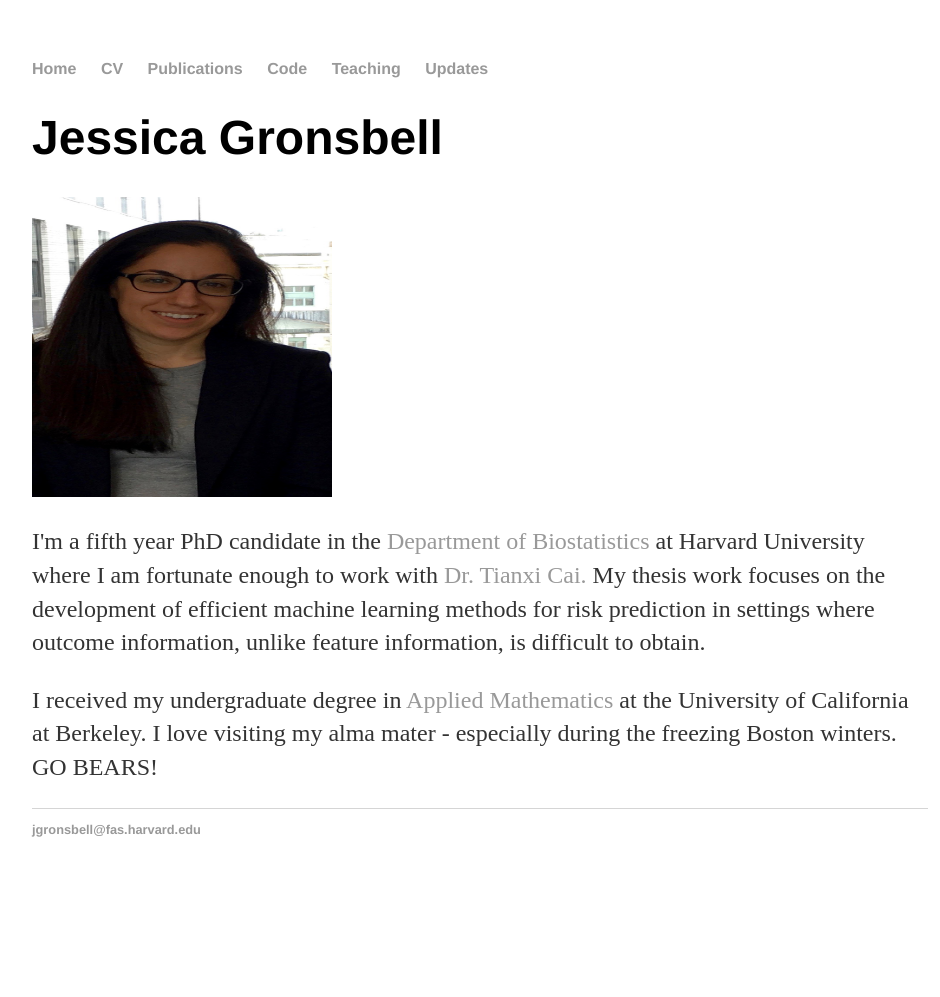
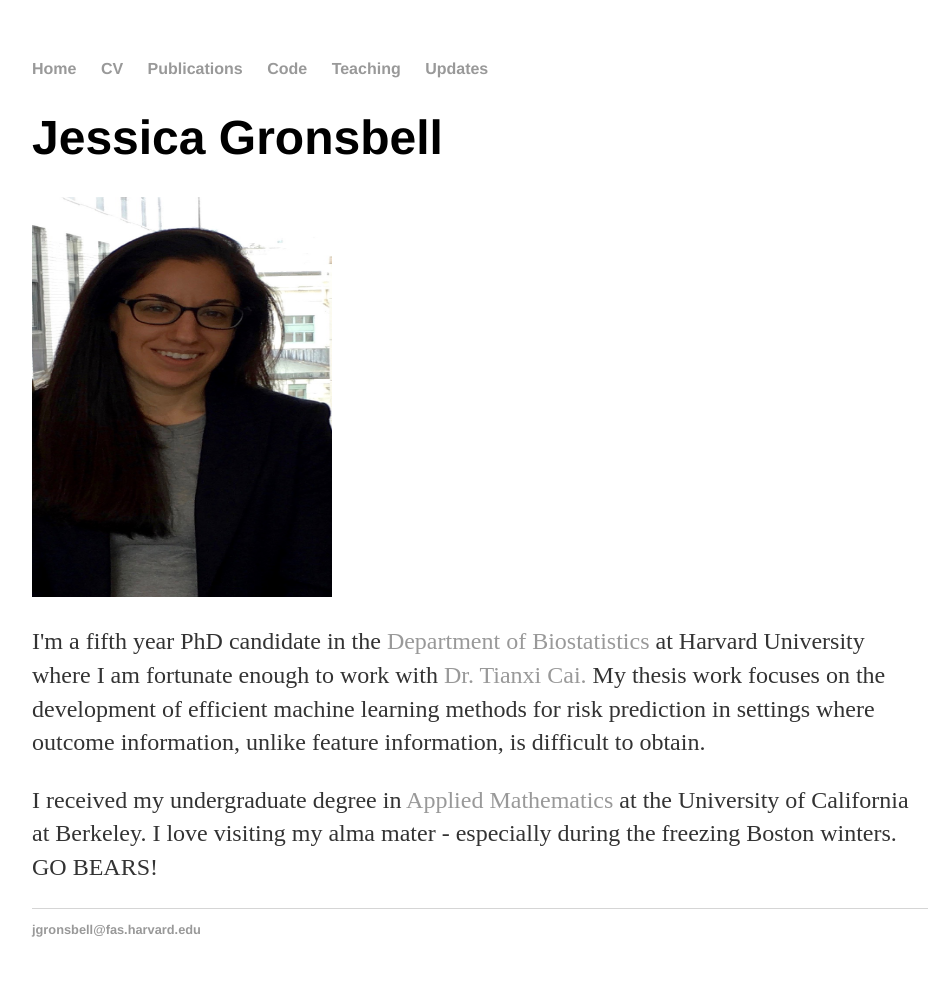
Before and after one commit to jgrons/old_website, a Jekyll site: the page built from index.html, in a window 1280 px wide. Shown: the whole page, without its empty margins (160-1100 px from the left). Built offline with Jekyll 4.4.1, drawn with Linux system fonts in a browser that asks for light colours; before the commit the page ends 900 px from its top, so only the background shows below that.

Commit message:
Update index.html

```diff
--- a/index.html
+++ b/index.html
@@ -6,7 +6,7 @@
 	<h1> Jessica Gronsbell </h1>
 	<div class="span2">
         <a href="../pics/IMG_1115.jpeg">
-            <img src="../pics/IMG_1115.jpeg" HEIGHT="300" WIDTH="300"
+            <img src="../pics/IMG_1115.jpeg" HEIGHT="400" WIDTH="300"
                   title="JG" alt="JG"/></a>
         </div>
 
```
